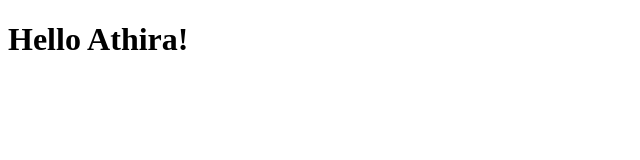
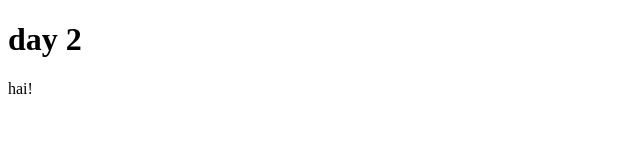
Before and after one commit to Athira-Jayakumar/New_project123, a plain HTML site: page index.html in a window 1280 px wide. Shown: the whole page, without its empty margins (0-640 px from the left). Drawn offline with Linux system fonts and the light colour scheme.

Commit message:
Added day 2

```diff
--- a/index.html
+++ b/index.html
@@ -4,6 +4,7 @@
         <title>github</title>
     </head>
     <body>
-        <h1>Hello Athira!</h1>
+        <h1>day 2</h1>
+        <p>hai!</p>
     </body>
 </html>
--- a/style.css
+++ b/style.css
@@ -1,3 +1,3 @@
 .bg{
-    color : 'red';
+    color : 'green';
 }
```
